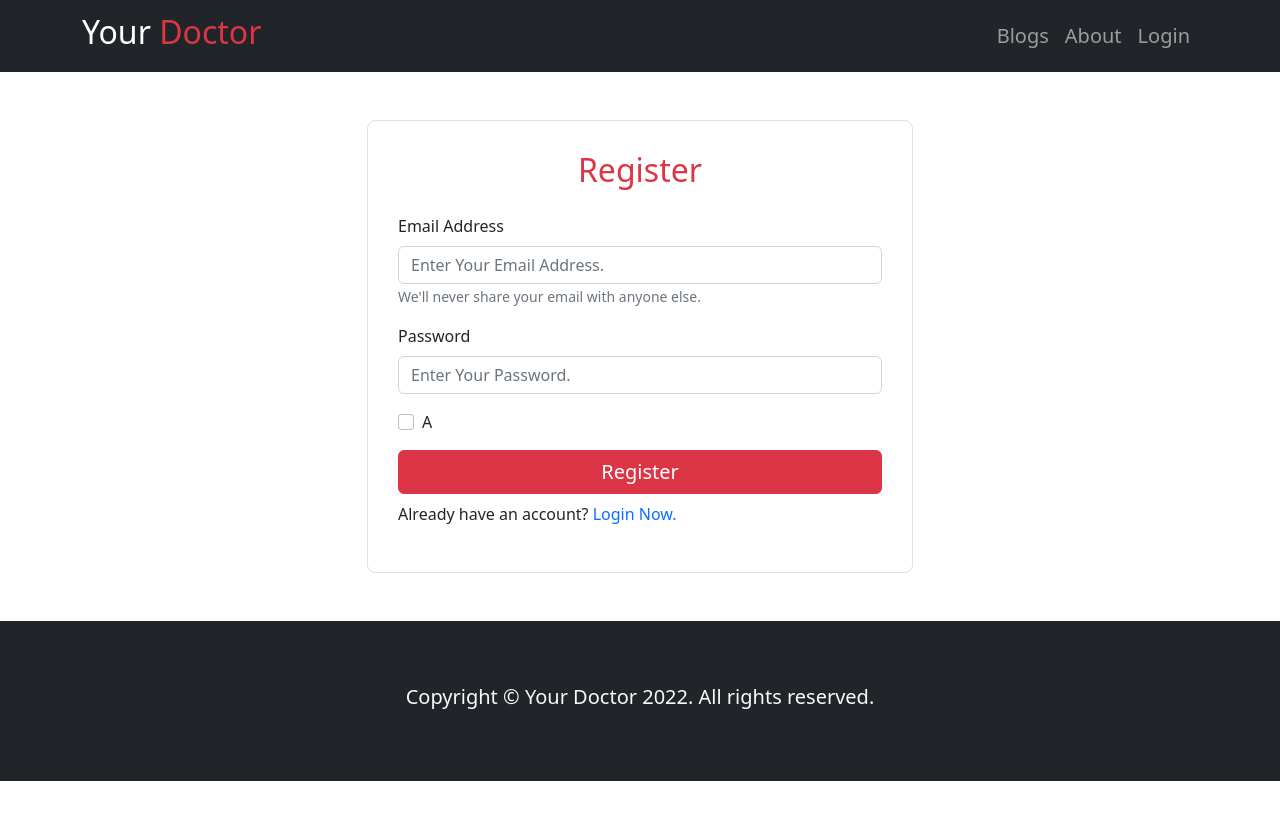
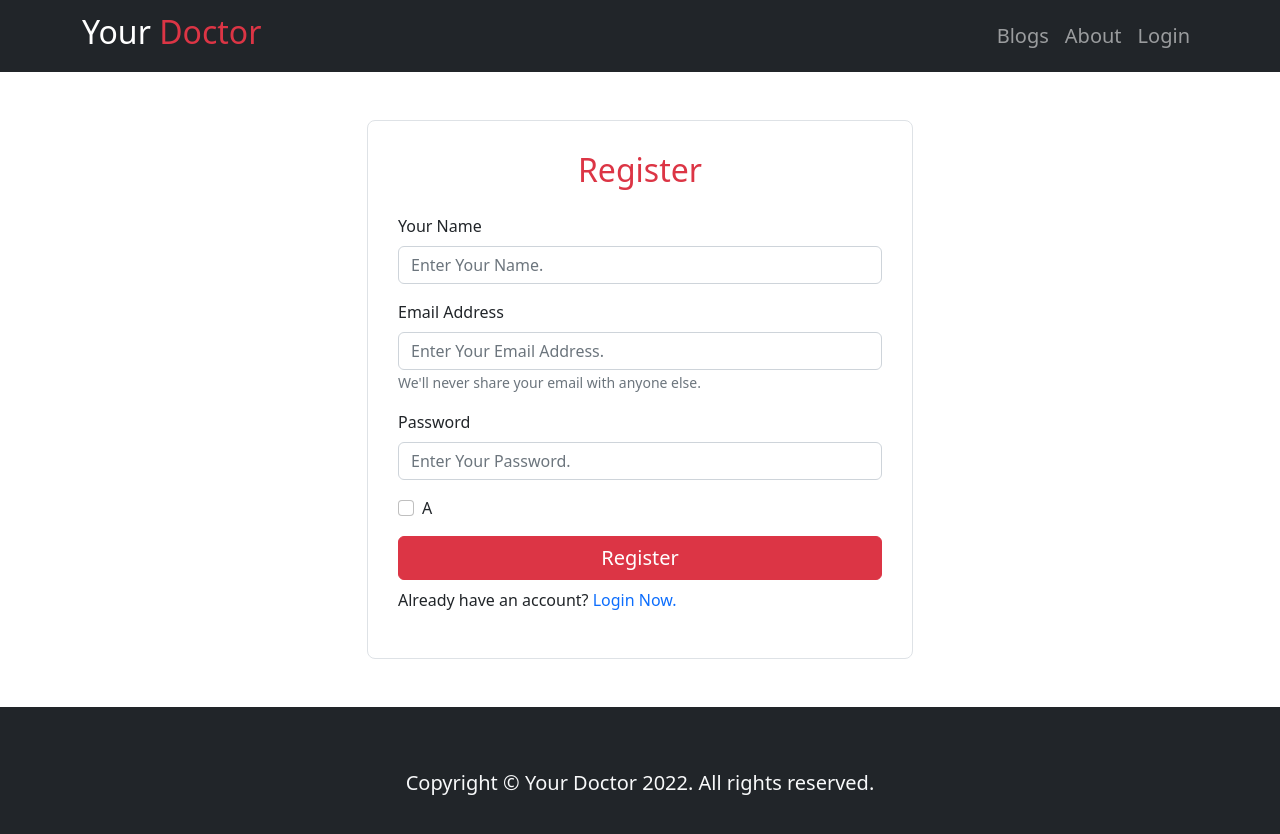
Before and after one commit to abdulalimemon/your-doctor-app, a React (Create React App) app: page /register in a window 1280 px wide. Shown: the top 834 px of the page. Before the commit the page ends 800 px from the top, so only its background shows below. Built offline with nearby package versions, Linux system fonts and the light colour scheme.

Commit message:
User Create in register page

```diff
--- a/src/Pages/Login/Login/Login.js
+++ b/src/Pages/Login/Login/Login.js
@@ -1,10 +1,29 @@
-import React from 'react';
+import React, { useRef } from 'react';
 import { Button, Col, Container, Form, Row } from 'react-bootstrap';
 import { Link } from 'react-router-dom';
 import './Login.css';
+import auth from '../../../firebase.init';
+import { useSignInWithEmailAndPassword } from 'react-firebase-hooks/auth';
+
+
 
 
 const Login = () => {
+    const emailRef = useRef('');
+    const passwordRef = useRef('');
+
+    const [
+        signInWithEmailAndPassword,
+        user,
+        loading,
+        error,
+    ] = useSignInWithEmailAndPassword(auth);
+
+    const handleSubmit = event => {
+        event.preventDefault();
+    }
+
+
     return (
         <Container className="my-5">
             <Row>
@@ -12,21 +31,15 @@ const Login = () => {
                 <Col xs={12} lg={6} md={8} >
                     <div className="login-card border rounded-3">
                         <h2 className="text-danger text-center fs-2 mb-4">Login</h2>
-                        <Form>
+                        <Form onSubmit={handleSubmit}>
                             <Form.Group className="mb-3" controlId="formBasicEmail">
                                 <Form.Label>Email Address</Form.Label>
-                                <Form.Control type="email" placeholder="Enter Your Email Address." />
-                                <Form.Text className="text-muted">
-                                    We'll never share your email with anyone else.
-                                </Form.Text>
+                                <Form.Control ref={emailRef} type="email" placeholder="Enter Your Email Address." required />
                             </Form.Group>
 
                             <Form.Group className="mb-3" controlId="formBasicPassword">
                                 <Form.Label>Password</Form.Label>
-                                <Form.Control type="password" placeholder="Enter Your Password." />
-                            </Form.Group>
-                            <Form.Group className="mb-3" controlId="formBasicCheckbox">
-                                <Form.Check type="checkbox" label="A" />
+                                <Form.Control ref={passwordRef} type="password" placeholder="Enter Your Password." required />
                             </Form.Group>
                             <Button className="w-100 fs-5" variant="danger" type="submit">
                                 Login
--- a/src/Pages/Login/Register/Register.js
+++ b/src/Pages/Login/Register/Register.js
@@ -1,11 +1,34 @@
-import React from 'react';
+import React, { useRef } from 'react';
 import { Button, Col, Container, Form, Row } from 'react-bootstrap';
 import { Link } from 'react-router-dom';
+import { useCreateUserWithEmailAndPassword } from 'react-firebase-hooks/auth';
+import auth from '../../../firebase.init';
+import { useUpdateProfile } from 'react-firebase-hooks/auth';
+
+
+const Register = () => {
+    const nameRef = useRef('');
+    const emailRef = useRef('');
+    const passwordRef = useRef('');
+    const [updateProfile, updating, profileError] = useUpdateProfile(auth);
+
+    const [
+        createUserWithEmailAndPassword,
+        user, loading, error] = useCreateUserWithEmailAndPassword(auth, { sendEmailVerification: true });
+
+    const handleSubmit = async (event) => {
+        event.preventDefault();
+        const name = nameRef.current.value;
+        const email = emailRef.current.value;
+        const password = passwordRef.current.value;
+
+        await createUserWithEmailAndPassword(email, password);
+        alert('An user verification email has been sent to your email address. Please check your inbox or spam folder.');
+        await updateProfile({ displayName: name });
+    }
 
 
 
-
-const Register = () => {
     return (
         <Container className="my-5">
             <Row>
@@ -13,10 +36,15 @@ const Register = () => {
                 <Col xs={12} lg={6} md={8} >
                     <div className="login-card border rounded-3">
                         <h2 className="text-danger text-center fs-2 mb-4">Register</h2>
-                        <Form>
+                        <Form onSubmit={handleSubmit}>
+                            <Form.Group className="mb-3" controlId="formBasicName">
+                                <Form.Label>Your Name</Form.Label>
+                                <Form.Control ref={nameRef} type="text" placeholder="Enter Your Name." required />
+                            </Form.Group>
+
                             <Form.Group className="mb-3" controlId="formBasicEmail">
                                 <Form.Label>Email Address</Form.Label>
-                                <Form.Control type="email" placeholder="Enter Your Email Address." />
+                                <Form.Control ref={emailRef} type="email" placeholder="Enter Your Email Address." required />
                                 <Form.Text className="text-muted">
                                     We'll never share your email with anyone else.
                                 </Form.Text>
@@ -24,7 +52,7 @@ const Register = () => {
 
                             <Form.Group className="mb-3" controlId="formBasicPassword">
                                 <Form.Label>Password</Form.Label>
-                                <Form.Control type="password" placeholder="Enter Your Password." />
+                                <Form.Control ref={passwordRef} type="password" placeholder="Enter Your Password." required />
                             </Form.Group>
                             <Form.Group className="mb-3" controlId="formBasicCheckbox">
                                 <Form.Check type="checkbox" label="A" />
```
